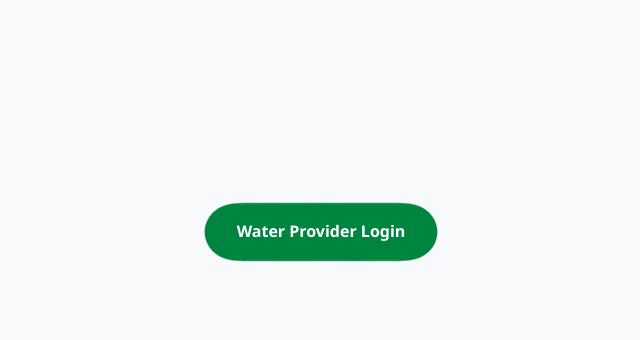
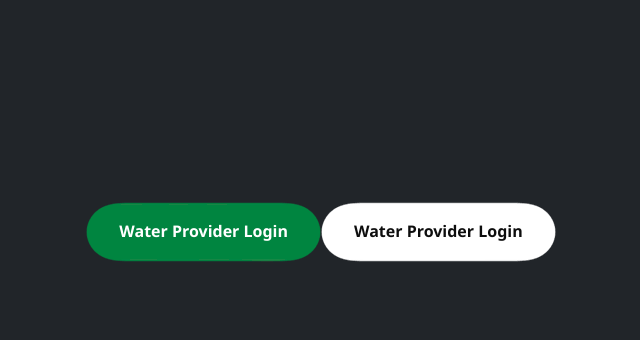
Before and after one commit to Exemplifi/NorthernWaters, a website: page src/htmls/button.html in a window 1280 px wide. Shown: the part 168-508 px from the top of the page, without its empty margins (319-959 px from the left). Drawn offline with nearby package versions, Linux system fonts and the light colour scheme; files that its build step writes are made by us from their sources.

Commit message:
Northern water Secondary Button variation created.

```diff
--- a/src/assets/scss/components/_buttons.scss
+++ b/src/assets/scss/components/_buttons.scss
@@ -79,6 +79,81 @@ $transition-fast: all 0.5s ease-in-out;
   }
 }
 
+// Secondary Button Component
+.secondary-btn {
+  background: transparent;
+  color: var(--black);
+  font-size: 1rem;
+  font-style: normal;
+  font-weight: 600;
+  line-height: 150%;
+  border-radius: 0;
+  display: inline-flex;
+  align-items: center;
+  text-decoration: none;
+  position: relative;
+  transition: $transition-smooth;
+  gap: rem.convert(10px);
+  font-family: var(--body-font-family);
+  overflow: hidden;
+   padding: 0;
+  &:hover {
+    color: var(--black);
+    transform: scale(1.05);
+    transition: $transition-fast;
+  }
+
+  .secondary-btn-wrap {
+    background-color: var(--white);
+    transition:  all 0.9s ease-in-out;
+    border-radius: rem.convert(50px);
+    padding: 0.875rem 2rem 1rem 2rem;
+  }
+
+  .btn-arrow {
+    position: relative;
+    display: inline-block;
+    width: rem.convert(24px);
+    height: rem.convert(12px);
+  }
+
+  .btn-icon {
+    display: inline-block;
+    position: absolute;
+    width: 3.25rem;
+    height: 3.25rem;
+    z-index: -1;
+    right: rem.convert(73px);
+    top: 0;
+    transition: transform 1.2s;
+    .circle-animation {
+      background: var(--white);
+      border-radius: 50%;
+      width: 100%;
+      height: 100%;
+      display: flex;
+      justify-content: center;
+      align-items: center;
+      transition: $transition-smooth;
+
+      svg {
+        transform: scale(0.6);
+        transition: $transition-fast;
+      }
+    }
+  }
+
+  &:hover {
+    padding: 0 4.4rem 0 0;
+    .btn-icon {
+      transform: translateX(4.6rem);
+    }
+
+    .circle-animation svg {
+      transform: scale(1);
+    }
+  }
+}
 // Liquid Animation Styles
 .liquid-animation {
   filter: url('#goo');
--- a/src/htmls/button.html
+++ b/src/htmls/button.html
@@ -8,8 +8,8 @@
 </head>
 
 
-<body class="bg-light d-flex justify-content-center align-items-center vh-100">
-
+<body class="bg-light d-flex justify-content-center align-items-center vh-100 bg-dark">
+<!-- Primary Button starts here-->
 <a href="#" class="btn primary-btn d-inline-flex align-items-center liquid-animation" aria-label="Water Provider Login">
   <div class="primary-btn-wrap  norm liquid-animation-items liquid-animation-bg">
       <span class="btn-text">Water Provider Login</span>
@@ -33,7 +33,32 @@
       </span>
   </div>
 </a>
+<!-- Primary Button ends here-->
 
+<!-- Secondary Button starts here-->
+<a href="#" class="btn secondary-btn d-inline-flex align-items-center liquid-animation" aria-label="Water Provider Login">
+  <div class="secondary-btn-wrap  norm liquid-animation-items liquid-animation-bg">
+      <span class="btn-text">Water Provider Login</span>
 
+      <span class="btn-icon liquid-animation-items liquid-animation-circle move">
+        <span class="circle-animation">
+            <svg width="24" height="24" viewBox="0 0 24 24" fill="none" xmlns="http://www.w3.org/2000/svg">
+              <path d="M5 12H19" stroke="#111111" stroke-width="2" stroke-linecap="round" stroke-linejoin="round"/>
+              <path d="M12 5L19 12L12 19" stroke="#111111" stroke-width="2" stroke-linecap="round" stroke-linejoin="round"/>
+            </svg>
+        </span>
+        <svg xmlns="http://www.w3.org/2000/svg" version="1.1">
+          <defs>
+            <filter id="goo">
+              <feGaussianBlur in="SourceGraphic" stdDeviation="10" result="blur" />
+              <feColorMatrix in="blur" mode="matrix" values="1 0 0 0 0  0 1 0 0 0  0 0 1 0 0  0 0 0 18 -7" result="goo" />
+              <feBlend in="SourceGraphic" in2="goo" />
+            </filter>
+          </defs>
+        </svg>
+      </span>
+  </div>
+</a>
+<!-- Secondary Button ends here-->
 </body>
 </html>
```
